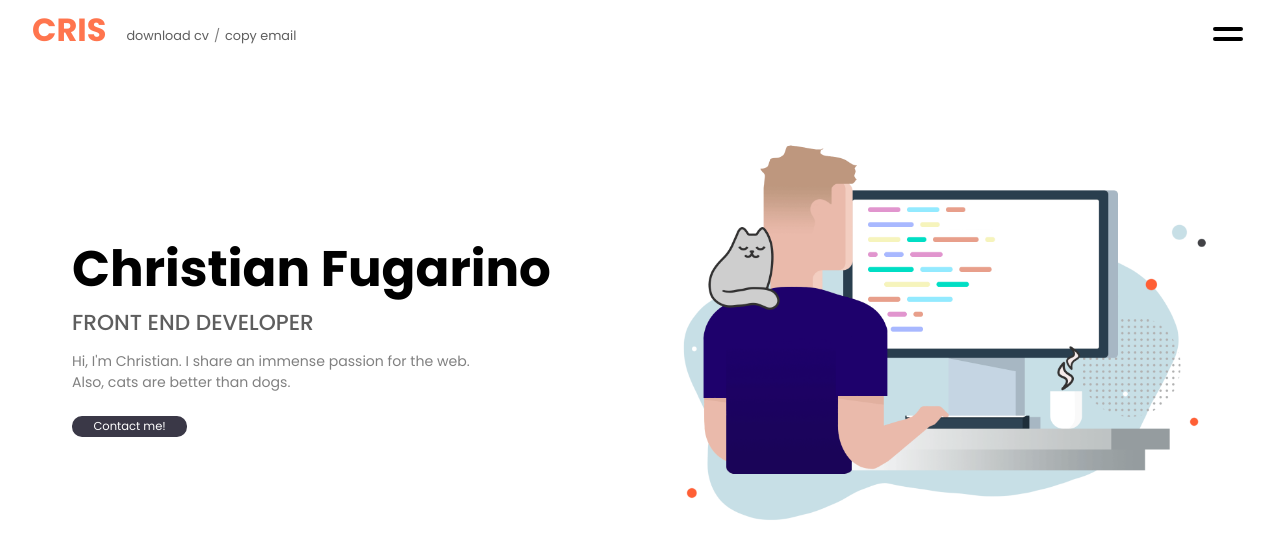
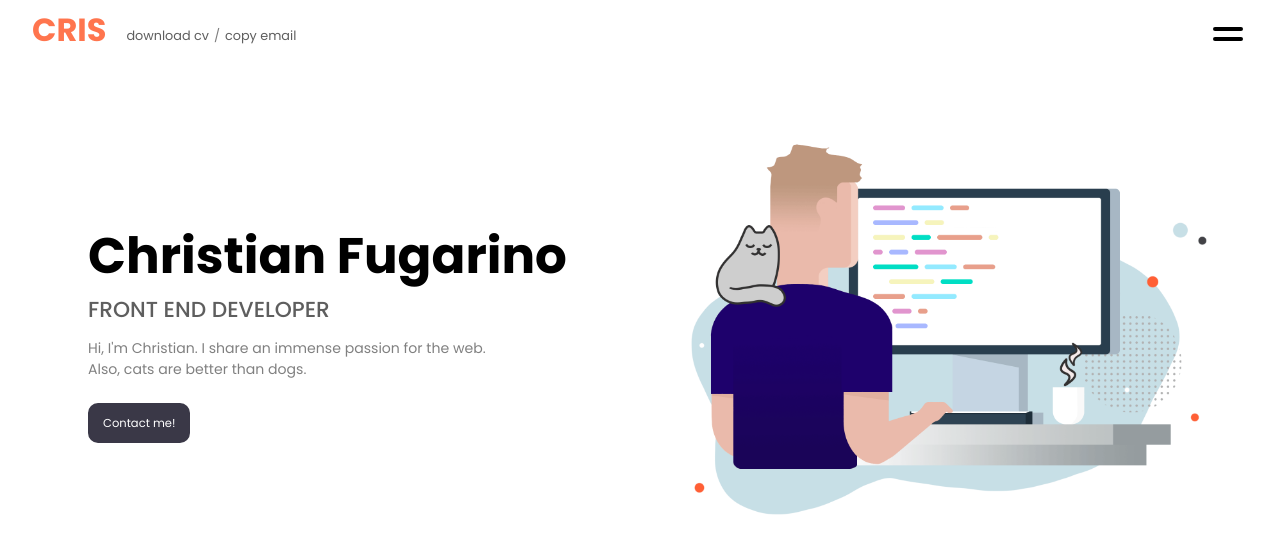
Before and after one commit to fugarino/Old-Portfolio, a React (Create React App) app: page / in a window 1280 px wide. Shown: the top 558 px of the page. Built offline with nearby package versions, Linux system fonts and the light colour scheme.

Commit message:
finished hero component

```diff
--- a/src/Components/Hero/hero.scss
+++ b/src/Components/Hero/hero.scss
@@ -3,11 +3,12 @@
   overflow: hidden;
   display: flex;
   justify-content: center;
+
   .hero-grid {
     display: flex;
     justify-content: center;
     align-items: center;
-    margin-left: 2.5rem;
+    margin-left: 3.5rem;
 
     .hero-text {
       display: flex;
@@ -39,10 +40,11 @@
 
       button {
         border: none;
-        // padding: 0.6rem 0.9rem;
+        padding: 0.6rem 0;
         font-family: "Poppins";
         // max-width: 117px;
-        width: 9vw;
+        width: 8vw;
+        // height: 5vh;
         font-size: 0.9vw;
         color: #fff;
         border-radius: 10px;
```
